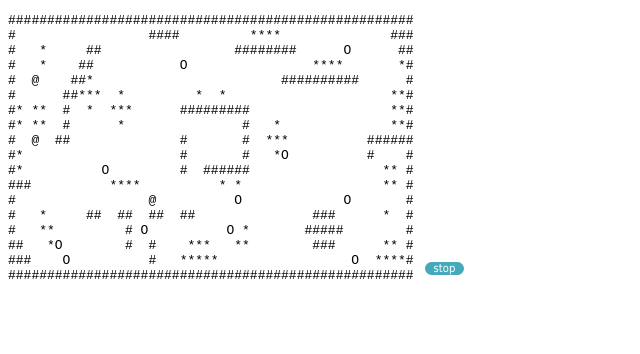
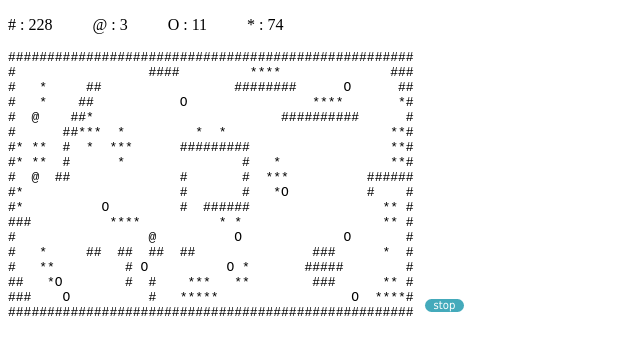
Before and after one commit to Lukashev/eloquent_javascript_solution, a website: page 9/index.html in a window 1280 px wide. Shown: the whole page, without its empty margins (0-640 px from the left). Drawn offline with Linux system fonts and the light colour scheme.

Commit message:
9 add GameInfo

```diff
--- a/9/game.js
+++ b/9/game.js
@@ -22,6 +22,8 @@ const directions = {
   w: new Vector(-1, 0),
   nw: new Vector(-1, -1),
 };
+const gameInfo = document.getElementById('game__info')
+console.log(gameInfo)
 const directionNames = "n ne e se s sw w nw".split(" ");
 
 function elementFromChar(legend, ch) {
@@ -40,6 +42,40 @@ function charFromElement(element) {
 
 function randomElement(array) {
   return array[Math.floor(Math.random() * array.length)];
+}
+
+// GameInfo
+function GameInfo(world) {
+  this.world = world
+  this.container = null
+}
+
+GameInfo.prototype.update = function () {
+  const { legend, grid } = this.world
+  let stats = {}
+  for (let critter in legend) {
+    stats[critter] = 0
+  }
+  grid.forEach(function (...rest) {
+    const critter = rest[0]
+    if (stats.hasOwnProperty(critter.originChar)) {
+      stats[critter.originChar] += 1
+    }
+  }, null)
+  if (!this.container) {
+    this.container = document.getElementById('game__info')
+  }
+  if (this.container) {
+    let inner = ''
+    for (let key in stats) {
+      inner += `<li>${key} : ${stats[key]}</li>`
+    }
+    this.container.innerHTML = `
+      <ul>
+        ${inner}
+      </ul>
+    `
+  }
 }
 
 
@@ -83,10 +119,12 @@ Grid.prototype.forEach = function (f, context) {
 };
 
 // World
-function World(map, legend) {
+function World(map, legend, output) {
+  console.log(output)
   var grid = new Grid(map[0].length, map.length);
   this.grid = grid;
   this.legend = legend;
+  this.gameInfo = new GameInfo(this, output)
 
   map.forEach(function (line, y) {
     for (var x = 0; x < line.length; x++)
@@ -104,6 +142,7 @@ World.prototype.toString = function () {
     }
     output += '\n'
   }
+  this.gameInfo.update()
   return output
 }
 
@@ -203,7 +242,7 @@ View.prototype.find = function (ch) {
 }
 
 function LifelikeWorld(map, legend) {
-  World.call(this, map, legend)
+  World.call(this, map, legend, document.getElementById('game__info'))
 }
 
 LifelikeWorld.prototype = Object.create(World.prototype)
@@ -397,6 +436,7 @@ Tiger.prototype.act = function (view) {
   return { type: "move", direction: this.direction };
 }
 
+
 const world = new LifelikeWorld(
   ["####################################################",
     "#                 ####         ****              ###",
--- a/9/index.html
+++ b/9/index.html
@@ -1,8 +1,21 @@
 <!DOCTYPE html>
 <script src="game.js"></script>
 <script src="animateworld.js"></script>
+<style>
+  ul {
+    width: 100%;
+    list-style-type: none;
+    padding: 0;
+  }
+
+  ul li {
+    margin-right: 40px;
+    display: inline-block;
+  }
+</style>
 
 <body>
+  <div id='game__info'></div>
   <script>
     animateWorld(world);
   </script>
```
